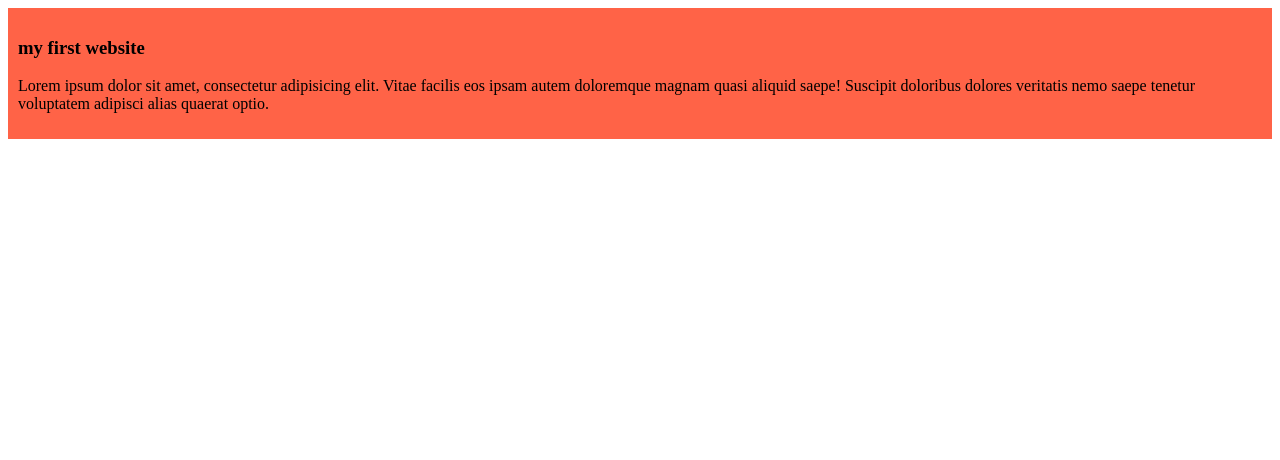
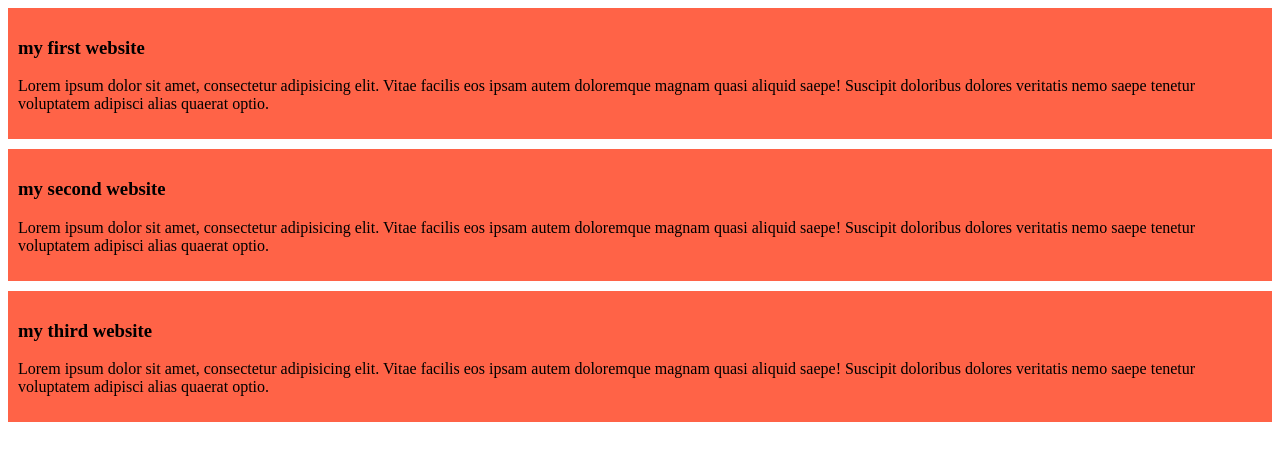
Before and after one commit to MostafizurRahman2488/my-simple-website, a plain HTML site: page index.html in a window 1280 px wide. Drawn offline with Linux system fonts and the light colour scheme.

Commit message:
added the second and third website

```diff
--- a/index.html
+++ b/index.html
@@ -14,6 +14,16 @@
     <p>Lorem ipsum dolor sit amet, consectetur adipisicing elit. Vitae facilis eos ipsam autem doloremque magnam quasi aliquid saepe! Suscipit doloribus dolores veritatis nemo saepe tenetur voluptatem adipisci alias quaerat optio.</p>
 
 </div>
+<div>
+    <h3>my second website</h3>
+    <p>Lorem ipsum dolor sit amet, consectetur adipisicing elit. Vitae facilis eos ipsam autem doloremque magnam quasi aliquid saepe! Suscipit doloribus dolores veritatis nemo saepe tenetur voluptatem adipisci alias quaerat optio.</p>
+
+</div>
+<div>
+    <h3>my third website</h3>
+    <p>Lorem ipsum dolor sit amet, consectetur adipisicing elit. Vitae facilis eos ipsam autem doloremque magnam quasi aliquid saepe! Suscipit doloribus dolores veritatis nemo saepe tenetur voluptatem adipisci alias quaerat optio.</p>
+
+</div>
 </body>
 
 </html>
--- a/styles/blog.css
+++ b/styles/blog.css
@@ -1,4 +1,5 @@
 div{
     background-color: tomato;
     padding: 10px;
+    margin-bottom: 10px;
 }
```
